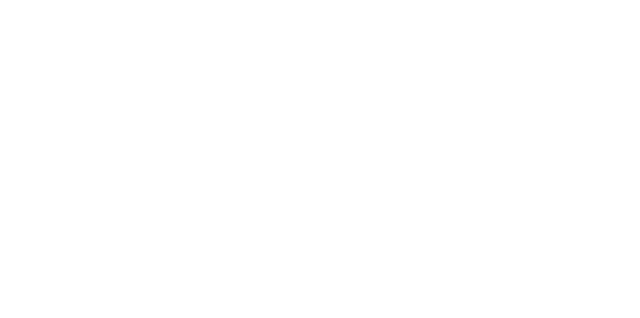
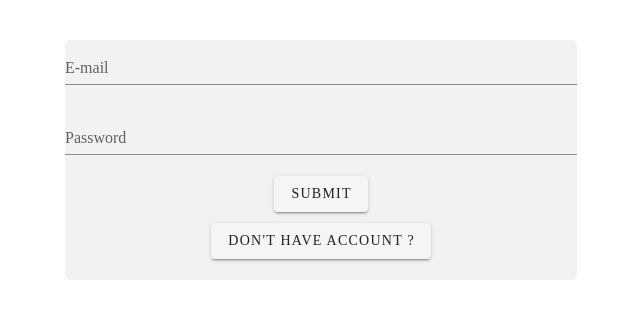
Before and after one commit to mukul0126/QuoraFrontend, a Vue app: page /login in a window 1280 px wide. Shown: the top 318 px of the page, without its empty margins (319-959 px from the left). Built offline with nearby package versions, Linux system fonts and the light colour scheme.

Commit message:
login_Register

```diff
--- a/src/router/index.js
+++ b/src/router/index.js
@@ -19,6 +19,21 @@
     path: '/viewquestion',
     name: 'viewquestion',
     component: () => import('../views/Viewquestion.vue')
+  },
+  {
+    path: '/login',
+    name: 'login',
+    component: () => import('../views/Login.vue')
+  },
+  {
+    path: '/register',
+    name: 'register',
+    component: () => import('../views/Register.vue')
+  },
+  {
+    path: '/categoryselection',
+    name: 'categoryselection',
+    component: () => import('../views/CategorySelection.vue')
   },
   {
     path: '/profile',
--- /dev/null
+++ b/src/views/CategorySelection.vue
@@ -0,0 +1,89 @@
+<template>
+  <div class="category-selection" style="margin-top:40px">
+    <form>
+      <!-- <v-text-field
+        v-model="name"
+        :error-messages="nameErrors"
+        :counter="10"
+        label="Name"
+        required
+        @input="$v.name.$touch()"
+        @blur="$v.name.$touch()"
+      ></v-text-field>
+      <v-text-field
+        v-model="email"
+        :error-messages="emailErrors"
+        label="E-mail"
+        required
+        @input="$v.email.$touch()"
+        @blur="$v.email.$touch()"
+      ></v-text-field>
+      <v-text-field
+        v-model="email"
+        :error-messages="emailErrors"
+        label="Password"
+        required
+        @input="$v.email.$touch()"
+        @blur="$v.email.$touch()"
+      ></v-text-field> -->
+      <!-- <v-select
+      v-model="select"
+      :items="items"
+      :error-messages="selectErrors"
+      label="Item"
+      required
+      @change="$v.select.$touch()"
+      @blur="$v.select.$touch()"
+      ></v-select>-->
+      <!-- <v-checkbox
+      v-model="checkbox"
+      :error-messages="checkboxErrors"
+      label="Do you agree?"
+      required
+      @change="$v.checkbox.$touch()"
+      @blur="$v.checkbox.$touch()"
+      ></v-checkbox> -->
+      <h3>Select Category</h3>
+      <div class="selection">
+      <v-checkbox v-model="loading" class="mx-2" label="Bollywood"></v-checkbox>
+      <v-checkbox v-model="flat" class="mx-2" label="Politics"></v-checkbox>
+      <v-checkbox v-model="inset" class="mx-2" label="Tech"></v-checkbox>
+      <v-checkbox v-model="loading" class="mx-2" label="Cooking"></v-checkbox>
+      <v-checkbox v-model="flat" class="mx-2" label="Fashion"></v-checkbox>
+
+      </div>
+
+      <v-btn class="mr-4" id="register" @click="submit()">Submit</v-btn>
+    </form>
+  </div>
+</template>
+<script>
+export default {
+  name: "register",
+  methods:{
+      submit() {
+          this.$router.push('/landing')
+      }
+  }
+};
+</script>
+<style scoped>
+.category-selection {
+  width: 40%;
+  height: 400px;
+  text-align: center;
+  margin: auto;
+  border-radius: 5px;
+  background-color: #f2f2f2;
+}
+#submit {
+  padding-top: 5px;
+  padding-bottom: 5px;
+}
+.mr-4 {
+  margin-bottom: 6px;
+}
+.register {
+  margin-top: 5px;
+}
+</style>
--- /dev/null
+++ b/src/views/Login.vue
@@ -0,0 +1,77 @@
+<template>
+  <div class="login" style="margin-top:40px">
+    <form>
+      <v-text-field
+        v-model="email"
+        :error-messages="emailErrors"
+        label="E-mail"
+        required
+        @input="$v.email.$touch()"
+        @blur="$v.email.$touch()"
+      ></v-text-field>
+      <v-text-field
+        v-model="email"
+        :error-messages="emailErrors"
+        label="Password"
+        required
+        @input="$v.email.$touch()"
+        @blur="$v.email.$touch()"
+      ></v-text-field>
+      <!-- <v-select
+      v-model="select"
+      :items="items"
+      :error-messages="selectErrors"
+      label="Item"
+      required
+      @change="$v.select.$touch()"
+      @blur="$v.select.$touch()"
+      ></v-select>-->
+      <!-- <v-checkbox
+      v-model="checkbox"
+      :error-messages="checkboxErrors"
+      label="Do you agree?"
+      required
+      @change="$v.checkbox.$touch()"
+      @blur="$v.checkbox.$touch()"
+      ></v-checkbox>-->
+
+      <v-btn class="mr-4" id="submit" @click="submit">submit</v-btn>
+      <br />
+      <v-btn class="register" @click="register">Don't have Account ?</v-btn>
+      <!-- <v-btn @click="clear">clear</v-btn> -->
+    </form>
+  </div>
+</template>
+<script>
+export default {
+  name: "login",
+  methods:{
+      register() {
+          this.$router.push('/register')
+      },
+      submit() {
+          this.$router.push('/categoryselection')
+      }
+  }
+};
+</script>
+<style scoped>
+.login {
+  width: 40%;
+  height: 240px;
+  text-align: center;
+  margin: auto;
+  border-radius: 5px;
+  background-color: #f2f2f2;
+}
+#submit {
+  padding-top: 5px;
+  padding-bottom: 5px;
+}
+.mr-4 {
+  margin-bottom: 6px;
+}
+.register {
+  margin-top: 5px;
+}
+</style>
--- /dev/null
+++ b/src/views/Register.vue
@@ -0,0 +1,80 @@
+<template>
+  <div class="register" style="margin-top:40px">
+    <form>
+      <v-text-field
+        v-model="name"
+        :error-messages="nameErrors"
+        :counter="10"
+        label="Name"
+        required
+        @input="$v.name.$touch()"
+        @blur="$v.name.$touch()"
+      ></v-text-field>
+      <v-text-field
+        v-model="email"
+        :error-messages="emailErrors"
+        label="E-mail"
+        required
+        @input="$v.email.$touch()"
+        @blur="$v.email.$touch()"
+      ></v-text-field>
+      <v-text-field
+        v-model="email"
+        :error-messages="emailErrors"
+        label="Password"
+        required
+        @input="$v.email.$touch()"
+        @blur="$v.email.$touch()"
+      ></v-text-field>
+      <!-- <v-select
+      v-model="select"
+      :items="items"
+      :error-messages="selectErrors"
+      label="Item"
+      required
+      @change="$v.select.$touch()"
+      @blur="$v.select.$touch()"
+      ></v-select>-->
+      <!-- <v-checkbox
+      v-model="checkbox"
+      :error-messages="checkboxErrors"
+      label="Do you agree?"
+      required
+      @change="$v.checkbox.$touch()"
+      @blur="$v.checkbox.$touch()"
+      ></v-checkbox>-->
+
+      <v-btn class="mr-4" id="register-button" @click="register()">Register</v-btn>
+    </form>
+  </div>
+</template>
+<script>
+export default {
+  name: "register",
+  methods:{
+      register() {
+          this.$router.push('/login')
+      }
+  }
+};
+</script>
+<style scoped>
+.register {
+  width: 40%;
+  height: 280px;
+  text-align: center;
+  margin: auto;
+  border-radius: 5px;
+  background-color: #f2f2f2;
+}
+#submit {
+  padding-top: 5px;
+  padding-bottom: 5px;
+}
+.mr-4 {
+  margin-bottom: 6px;
+}
+#register-button {
+  margin-top: 5px;
+}
+</style>
```
